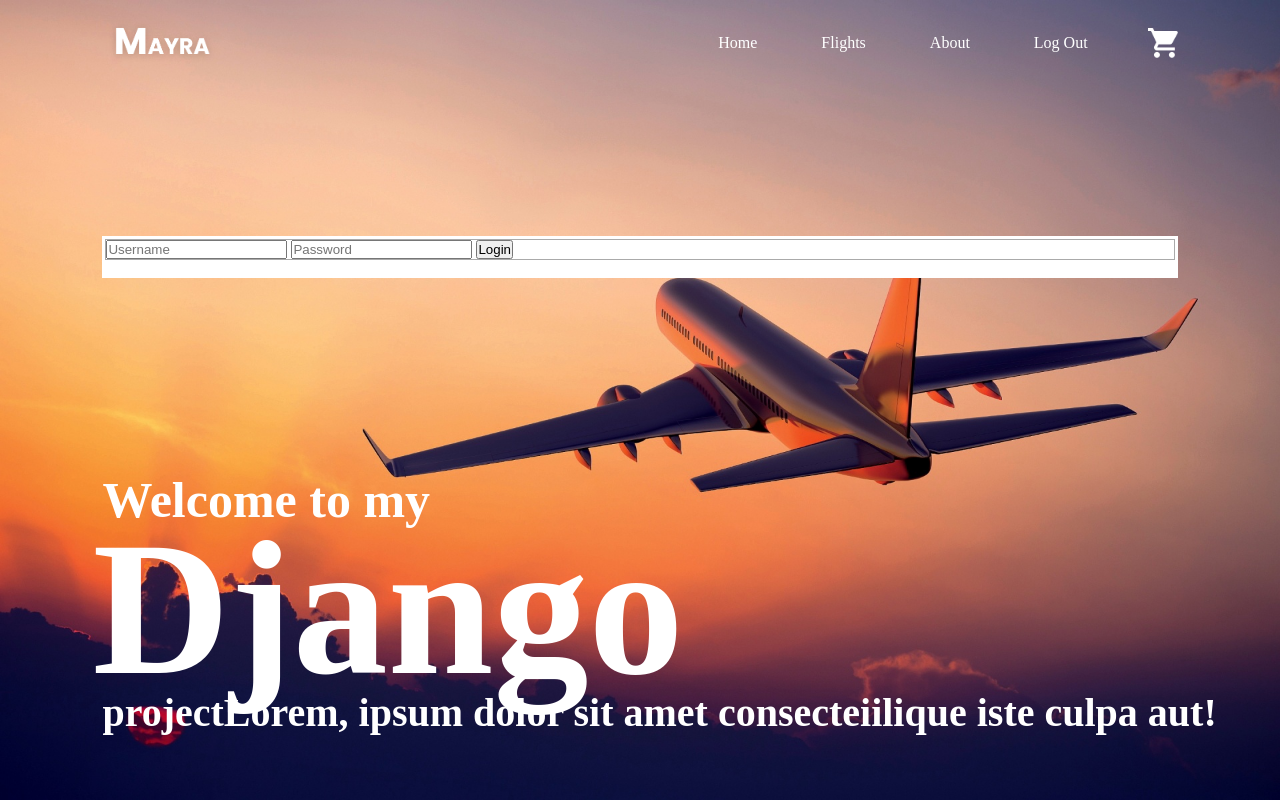
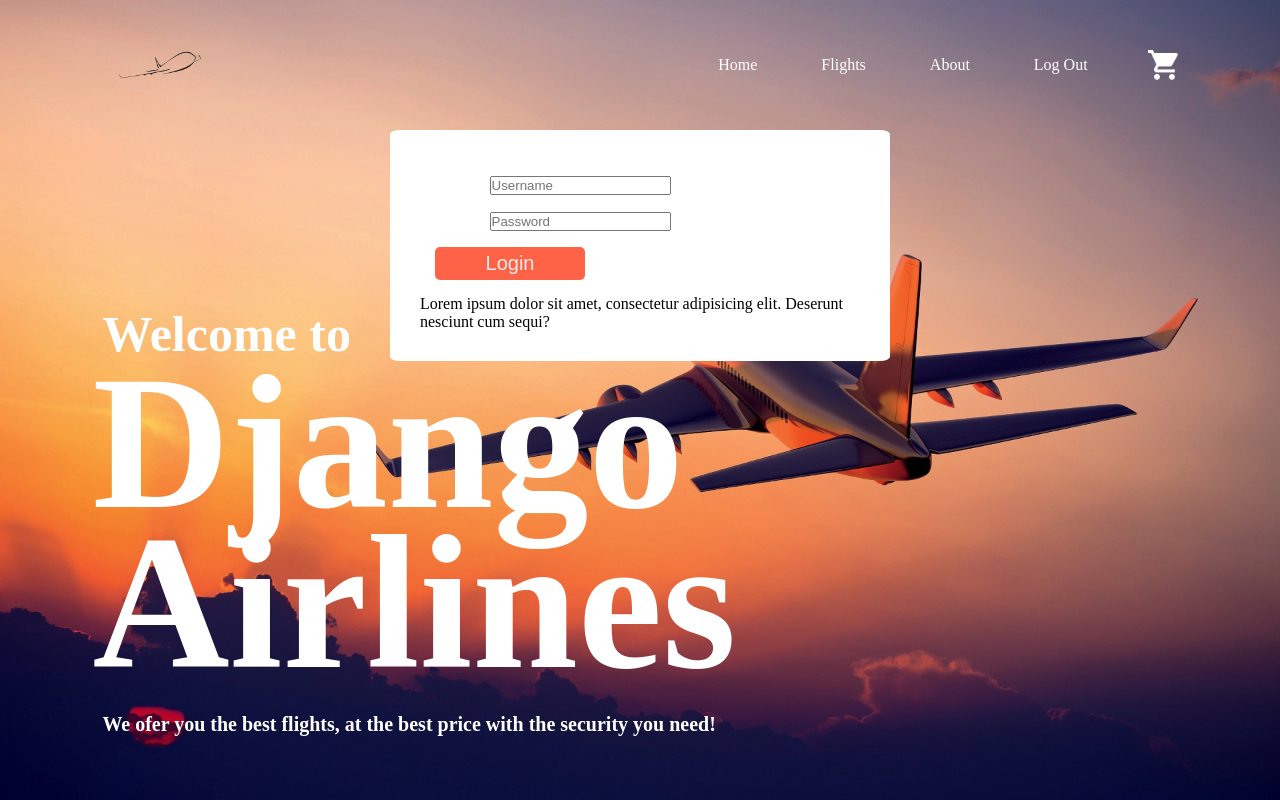
Before and after one commit to Archi657/Django-Airlines-Web-App, a Django app: page / in a window 1280 px wide. Run offline with Django 3.2, Linux system fonts and the light colour scheme; a user stored in the database is signed in.

Commit message:
changed logo+loginstyle

```diff
--- a/static/css/style.css
+++ b/static/css/style.css
@@ -71,15 +71,52 @@ nav ul li a:hover::after{
     margin-left: -10px;
 }
 .text-box h3{
-    font-size: 40px;
+    margin-top: 30px;
+    font-size: 20px;
     font-weight: 600;
 }
+.container{
+    background: rgb(255, 255, 255);
+    width: 320px;
+    padding: 15px;
+}
 .formulario{
-    background: #fff;
-    margin-top: 150px;
-    padding: 3px;
+    background:  2% rgb(255, 255, 255);
+    margin-top: 40px;
+    padding: 30px;
+
 }
-.input-contenedor{
+input[type="text"]
+input[type="password"]{
+    font-size: 20px;
+    width: 82%;
+    padding: 10px;
+    border: none;
+}
+.input-container{
+    text-align: center;
     margin-bottom: 15px;
-    border: 1px solid #aaa;
+    border: 1px solid rgb(255, 255, 255);
 }
+.button-login{
+    border: none;
+    text-align: center;
+
+    width: 150px;
+    color:rgb(235, 235, 235);
+    font-size: 20px;
+    background: tomato;
+    padding: 5px 5px;
+    border-radius: 5px;
+    cursor: pointer;
+}
+.button-login:hover{
+    background: chocolate;
+}
+@media(min-width:768px){
+    .formulario{
+        margin: auto;
+        width: 500px;
+        border-radius:2%;
+    }
+}
--- a/templates/layout.html
+++ b/templates/layout.html
@@ -10,20 +10,16 @@
 <body id ="bg"style="background-image: url('{% static 'images/qD94oG.jpg' %}');">
 
         <nav>
-            <img src="{% static 'images/logo.png' %}" class="logo">
+            <img src="{% static 'images/logo1.png' %}" class="logo">
         <ul>
-            <li><a href="">Home</a></li>
+            <li><a href="{% url 'login'  %}">Home</a></li>
             <li><a href="{% url 'flights'  %}">Flights</a></li>
             <li><a href="">About</a></li>
             <li><a href="{% url 'logout' %}">Log Out</a></li>
         </ul>
             <img src="{% static 'images/cart.png' %}" class="cart-icon">
         </nav>
-            <div class="text-box">
-                <p>Welcome to my</p>
-                <h1>Django</h1>
-                <h3>projectLorem, ipsum dolor sit amet consecteiilique iste culpa aut!</h3>
-            </div>
+
 
     </div>
    {% block body %}
--- a/templates/login.html
+++ b/templates/login.html
@@ -1,17 +1,28 @@
 {% extends "layout.html" %}
+{% load static %}
+<link rel="stylesheet" href="{% static '/css/style.css' %}">
 
 {% block body %}
+
     {% if message %}
        <div>{{  message }}</div>
     {% endif %}
 <form class="formulario"action="{% url 'login' %}" method="post">
     {% csrf_token %}
-    <div class="input-contenedor">
-        <input type="text" name="username" placeholder="Username">
-
-      <input type="password" name="password" placeholder="Password">
-      <input type="submit" value="Login">
+    <div class="container">
+        <div class="input-container">
+            <input type="text" name="username" placeholder="Username">
+        </div>
+        <div class="input-container">
+            <input type="password" name="password" placeholder="Password">
+        </div>
+            <input type="submit" value="Login"class="button-login">
     </div>
+    <p>Lorem ipsum dolor sit amet, consectetur adipisicing elit. Deserunt nesciunt cum sequi?</p>
 </form>
-
+<div class="text-box">
+    <p>Welcome to </p>
+    <h1>Django Airlines</h1>
+    <h3>We ofer you the best flights, at the best price with the security you need!</h3>
+</div>
 {% endblock %}
```
Also changed, not shown: templates/userloged.html (+12 -4 lines), db.sqlite3, static/images/logo.png (deleted), static/images/logo1.png (added).
